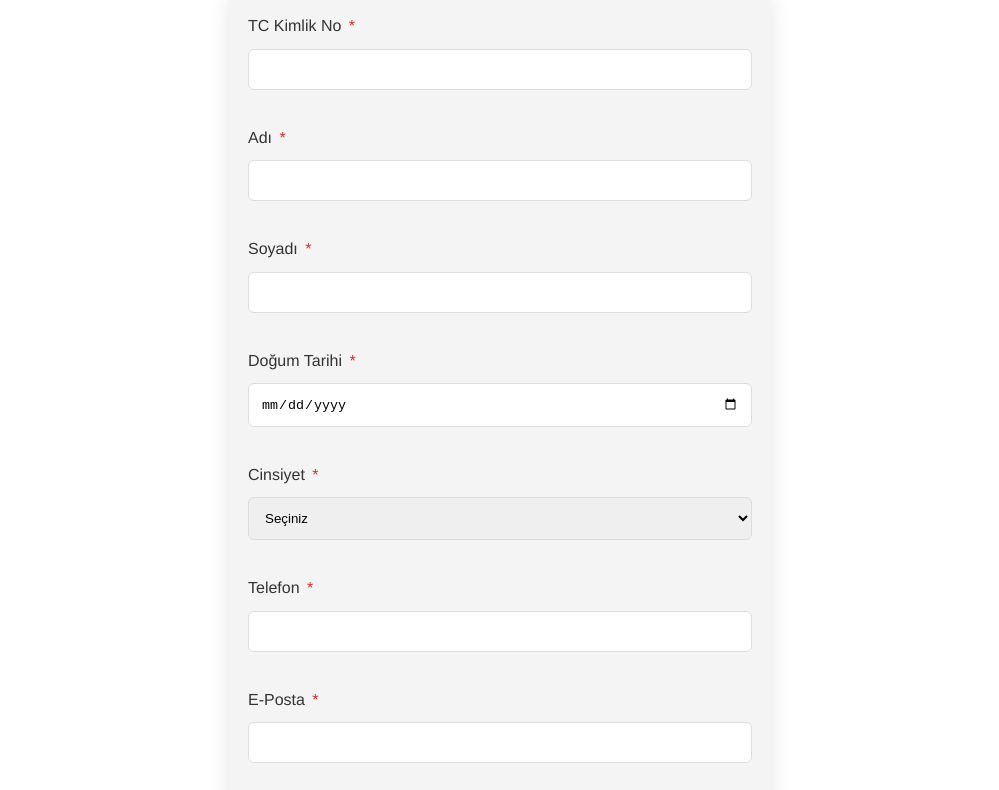
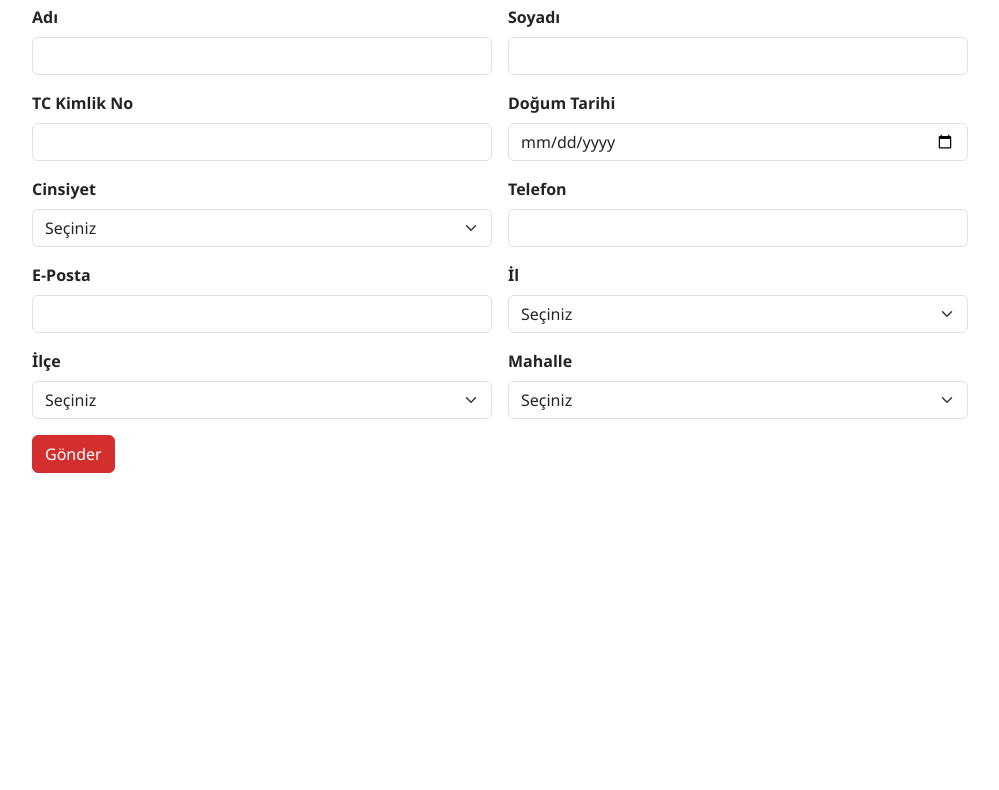
Before and after one commit to mrthkc/muhtarlik, a plain HTML site: page FE/musahitlik.html in a window 1280 px wide. Shown: the part 131-921 px from the top of the page, without its empty margins (140-1139 px from the left). After the commit the page ends 800 px from the top, so only its background shows below. Drawn offline with nearby package versions, Linux system fonts and the light colour scheme; no server answers.

Commit message:
Add bootstrap to FE
Scripti doğrudan sayfada çekiyor olmalı, ama deneyip npm ile projeye kurmak lazım mı bir bakalım

```diff
--- a/FE/musahitlik.css
+++ b/FE/musahitlik.css
@@ -1,88 +1,39 @@
-* {
-    margin: 0;
-    padding: 0;
-    box-sizing: border-box;
+:root {
+    --bs-primary: #D32F2F;
 }
 
 body {
-    font-family: 'Helvetica Neue', Helvetica, Arial, sans-serif;
-    background-color: #fff;
-    color: #333;
-    line-height: 1.6;
-    padding: 20px;
-    max-width: 720px;
-    margin: 0 auto;
+    font-family: "Segoe UI", Roboto, "Helvetica Neue", Arial, sans-serif;
 }
 
-.header {
-    color: #D32F2F;
-    text-align: center;
-    margin-bottom: 40px;
-    font-size: 2.5em;
-    font-weight: 300;
-    letter-spacing: 1px;
+.btn-primary {
+    background-color: var(--bs-primary);
+    border-color: var(--bs-primary);
 }
 
-.form-container {
-    width: 80%;
-    max-width: 600px;
-    margin: 20px auto;
-    padding: 20px;
-    background-color: #f4f4f4;
-    border-radius: 12px;
-    box-shadow: 0 5px 20px rgba(0, 0, 0, 0.1);
+.btn-primary:hover {
+    background-color: #B71C1C;
+    border-color: #B71C1C;
 }
 
-.form-group {
-    margin-bottom: 25px;
-    display: flex;
-    flex-wrap: wrap;
+.form-label {
+    font-weight: 600;
 }
 
-.form-group label,
-.form-group input,
-.form-group select {
-    flex: 1 0 100%;
-    margin-bottom: 10px;
+.form-control:focus {
+    border-color: var(--bs-primary);
+    box-shadow: 0 0 0 0.25rem rgba(211, 47, 47, 0.25);
 }
 
-.form-group input,
-.form-group select {
-    padding: 12px;
-    border: 1px solid #ddd;
-    border-radius: 6px;
+.form-select:focus {
+    border-color: var(--bs-primary);
+    box-shadow: 0 0 0 0.25rem rgba(211, 47, 47, 0.25);
 }
 
-.form-group input:focus,
-.form-group select:focus {
-    border-color: #D32F2F;
-    box-shadow: 0 0 8px rgba(211, 47, 47, 0.2);
-    outline: none;
+.container {
+    max-width: 60rem;
 }
 
-button#musahit_button {
-    width: 100%;
-    padding: 15px;
-    border: none;
-    background-color: #D32F2F;
-    color: white;
-    border-radius: 6px;
-    cursor: pointer;
-    font-size: 17px;
-    font-weight: 600;
-    letter-spacing: 0.5px;
+h1 {
+    color: var(--bs-primary);
 }
-
-button#musahit_button:hover {
-    background-color: #B71C1C;
-}
-
-button#musahit_button:active {
-    transform: translateY(2px);
-}
-
-label[for]:after {
-    content: " *";
-    color: #D32F2F;
-    margin-left: 3px;
-}
--- a/FE/musahitlik.html
+++ b/FE/musahitlik.html
@@ -2,74 +2,80 @@
 <html lang="tr">
 
 <head>
-    <link rel="stylesheet" type="text/css" href="musahitlik.css">
+    <meta charset="utf-8">
+    <meta name="viewport" content="width=device-width, initial-scale=1">
+    <link href="https://cdn.jsdelivr.net/npm/bootstrap@5.3.2/dist/css/bootstrap.min.css" rel="stylesheet">
+    <link href="musahitlik.css" rel="stylesheet">
+    <title>Müşahitlik Formu</title>
+    <script src="https://cdn.jsdelivr.net/npm/bootstrap@5.3.2/dist/js/bootstrap.bundle.min.js"></script>
     <script src="https://cdnjs.cloudflare.com/ajax/libs/jquery/3.6.2/jquery.min.js" integrity="sha512-tWHlutFnuG0C6nQRlpvrEhE4QpkG1nn2MOUMWmUeRePl4e3Aki0VB6W1v3oLjFtd0hVOtRQ9PHpSfN6u6/QXkQ==" crossorigin="anonymous" referrerpolicy="no-referrer"></script>
     <script src="musahitlik.js"></script>
-    <title>Müşahitlik</title>
 </head>
 
-<body>
+<body class="p-3 m-0 border-0 bd-example">
 
-<h1 class="header">Müşahitlik Formu</h1>
+<div class="container">
+    <h1 class="mt-5 mb-4">Müşahitlik Formu</h1>
 
-<form class="form-container">
-    <div class="form-group">
-        <label for="tc_no">TC Kimlik No</label>
-        <input id="tc_no" type="text" required>
+    <form class="row g-3">
+        <div class="col-md-6">
+            <label for="first_name" class="form-label">Adı</label>
+            <input type="text" class="form-control" id="first_name" required>
         </div>
-    <div class="form-group">
-        <label for="first_name">Adı</label>
-        <input id="first_name" type="text" required>
+        <div class="col-md-6">
+            <label for="last_name" class="form-label">Soyadı</label>
+            <input type="text" class="form-control" id="last_name" required>
         </div>
-    <div class="form-group">
-        <label for="last_name">Soyadı</label>
-        <input id="last_name" type="text" required>
+        <div class="col-md-6">
+            <label for="tc_no" class="form-label">TC Kimlik No</label>
+            <input type="text" class="form-control" id="tc_no" required>
         </div>
-    <div class="form-group">
-        <label for="dob">Doğum Tarihi</label>
-        <input id="dob" type="date" required>
+        <div class="col-md-6">
+            <label for="dob" class="form-label">Doğum Tarihi</label>
+            <input type="date" class="form-control" id="dob" required>
         </div>
-    <div class="form-group">
-        <label for="sex">Cinsiyet</label>
-        <select id="sex" name="sex" required>
+        <div class="col-md-6">
+            <label for="sex" class="form-label">Cinsiyet</label>
+            <select class="form-select" id="sex" required>
                 <option value="" disabled selected>Seçiniz</option>
                 <option value="male">Erkek</option>
                 <option value="female">Kadın</option>
             </select>
         </div>
-    <div class="form-group">
-        <label for="mobile">Telefon</label>
-        <input id="mobile" type="text" required>
+        <div class="col-md-6">
+            <label for="mobile" class="form-label">Telefon</label>
+            <input type="text" class="form-control" id="mobile" required>
         </div>
-    <div class="form-group">
-        <label for="mail">E-Posta</label>
-        <input id="mail" type="email" required>
+        <div class="col-md-6">
+            <label for="mail" class="form-label">E-Posta</label>
+            <input type="email" class="form-control" id="mail" required>
         </div>
-        <div class="form-group">
-            <label for="il_select">İl</label>
-            <select id="il_select" name="il_select" required>
+        <div class="col-md-6">
+            <label for="il_select" class="form-label">İl</label>
+            <select class="form-select" id="il_select" required>
                 <option value="" disabled selected>Seçiniz</option>
                 <!-- iller için istek -->
             </select>
         </div>
-        <div class="form-group">
-            <label for="ilce_select">İlçe</label>
-            <select id="ilce_select" name="ilce_select" required>
+        <div class="col-md-6">
+            <label for="ilce_select" class="form-label">İlçe</label>
+            <select class="form-select" id="ilce_select" required>
                 <option value="" disabled selected>Seçiniz</option>
                 <!-- ilçeler -->
             </select>
         </div>
-        <div class="form-group">
-            <label for="mahalle_select">Mahalle</label>
-            <select id="mahalle_select" name="mahalle_select" required>
+        <div class="col-md-6">
+            <label for="mahalle_select" class="form-label">Mahalle</label>
+            <select class="form-select" id="mahalle_select" required>
                 <option value="" disabled selected>Seçiniz</option>
-                <!-- mahalleler burada görüne -->
+                <!-- mahalleler burada görünecek -->
             </select>
         </div>
-    <div class="form-group">
-        <button id="musahit_button" type="submit">Gönder</button>
+        <div class="col-12">
+            <button type="submit" class="btn btn-primary" id="musahit_button">Gönder</button>
         </div>
     </form>
+</div>
 
 </body>
 </html>
```
Lines whose indentation alone changed are shown as unchanged.
